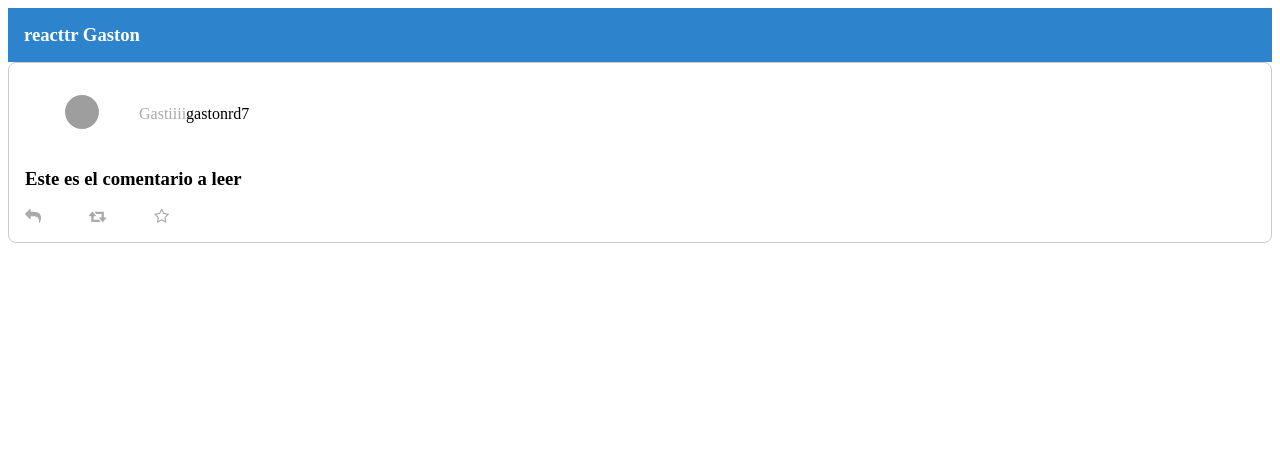
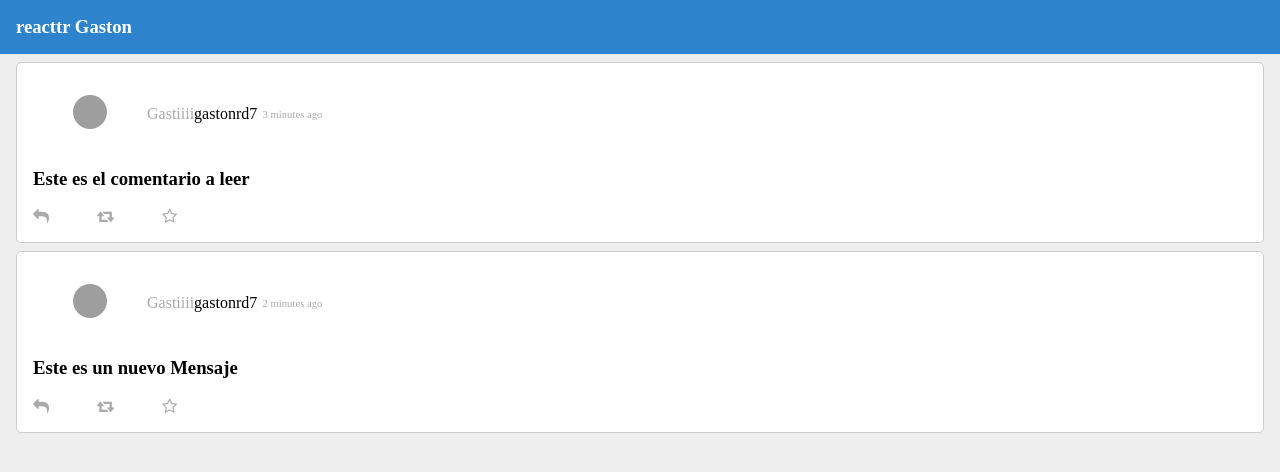
Before and after one commit to gastonrd7/Reactjs, a React app in the folder reacttr/: page / in a window 1280 px wide. Shown: the top 472 px of the page. Built offline with nearby package versions, Linux system fonts and the light colour scheme; grey boxes are pictures that could not be loaded.

Commit message:
Se siguen modificando cosas, se termino el video. Voy a comenzar con "manejando el estado"

```diff
--- a/reacttr/package.json
+++ b/reacttr/package.json
@@ -26,6 +26,7 @@
   "dependencies": {
     "fs-extra": "^4.0.2",
     "moment": "^2.19.1",
+    "normalize-css": "^2.3.1",
     "react": "^16.0.0",
     "react-dom": "^16.0.0",
     "react-router-dom": "^4.1.1"
--- /dev/null
+++ b/reacttr/src/components/App/app.css
@@ -0,0 +1,4 @@
+body {
+    margin: 0 auto;
+    background-color: #eee;
+}
--- a/reacttr/src/components/App/index.jsx
+++ b/reacttr/src/components/App/index.jsx
@@ -1,4 +1,6 @@
 import React, { Component } from 'react'
+import 'normalize-css'
+import styles from './app.css'
 import Header from '../Header'
 import Main from '../Main'
 
--- a/reacttr/src/components/Main/index.jsx
+++ b/reacttr/src/components/Main/index.jsx
@@ -18,7 +18,14 @@ class Main extends Component {
                            picture: 'https://lh6.googleusercontent.com/-o2eodIl4xGo/AAAAAAAAAAI/AAAAAAAAAVc/Qf6DMl0XM9U/s56-c-k-no/photo.jpg',
                            displayName: 'Gastiiii',
                            username: 'gastonrd7',
-                           date: Date.now()
+                           date: Date.now() - 180000
+                        },
+                         {
+                           text: 'Este es  un nuevo Mensaje',
+                           picture: 'https://lh6.googleusercontent.com/-o2eodIl4xGo/AAAAAAAAAAI/AAAAAAAAAVc/Qf6DMl0XM9U/s56-c-k-no/photo.jpg',
+                           displayName: 'Gastiiii',
+                           username: 'gastonrd7',
+                           date: Date.now() - 100000
                         }
                    ]
         }
--- a/reacttr/src/components/Message/Index.jsx
+++ b/reacttr/src/components/Message/Index.jsx
@@ -17,7 +17,7 @@ class Message extends Component {
                     </figure>
                     <span className={styles.displayName}>{this.props.displayName} </span>
                     <span className={styles.username}>{this.props.username} </span>
-                    <span className={styles.date}>{this.props.dateFormat} </span>
+                    <span className={styles.date}>{dateFormat} </span>
                 </div>
                 <h3>{this.props.text}</h3>
                 <div className={styles.buttons}>
--- a/reacttr/src/components/Message/message.css
+++ b/reacttr/src/components/Message/message.css
@@ -1,8 +1,9 @@
 .root {
     background-color: #fff;
     border: 1px solid #ccc;
-    border-radius: 0.5em;
+    border-radius: 5px;
     padding: 1em;
+    margin: 0.5em;
 }
 
 .text {
--- a/reacttr/src/components/MessageList/index.jsx
+++ b/reacttr/src/components/MessageList/index.jsx
@@ -1,5 +1,6 @@
 import React, { Component } from 'react'
 import Message from '../Message'
+import styles from './message-list.css'
 
 class MessageList extends Component {
     constructor(props) {
@@ -8,7 +9,7 @@ class MessageList extends Component {
 
     render () {
         return (
-            <div>
+            <div className={styles.root}>
                 {this.props.messages.map(msg =>{
                     return (
                         <Message
--- /dev/null
+++ b/reacttr/src/components/MessageList/message-list.css
@@ -0,0 +1,3 @@
+.root {
+    margin: 0.5em;
+}
```
Also changed, not shown: 1 other file (tests, documents, lock files or other folders).
